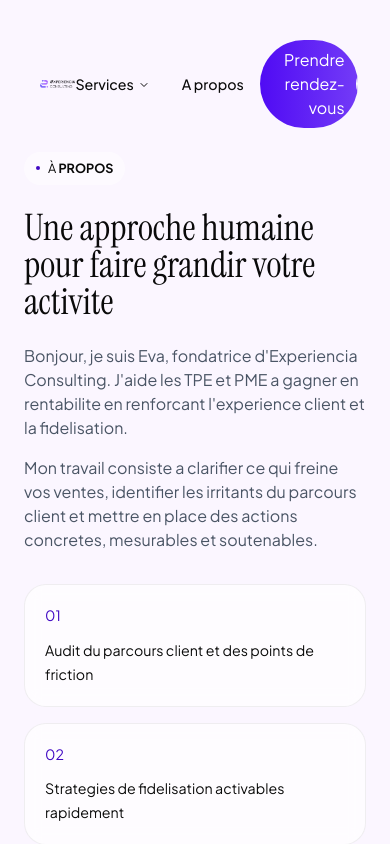
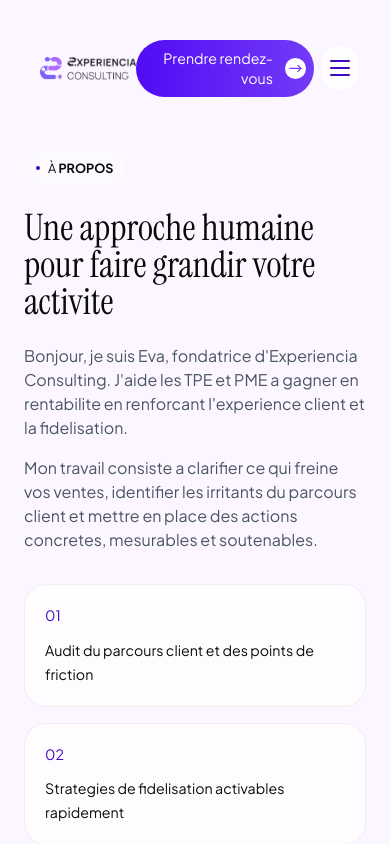
Before and after one commit to KaoBui/nextjs-experiencia, a Next.js app: page /a-propos in a window 390 px wide. Shown: the top 844 px of the page. Built offline with nearby package versions, Linux system fonts and the light colour scheme.

Commit message:
Fix mobile

```diff
--- a/app/[slug]/page.tsx
+++ b/app/[slug]/page.tsx
@@ -75,7 +75,7 @@ export default async function ServicePage({ params }: ServicePageProps) {
       <ServiceHeader service={service} />
       <ServiceWhy service={service} />
       <ServiceWhoFor service={service} />
-      <sectionw
+      <section
         id="form"
         className="px-section-padding bg-indigo-dark overflow-hidden py-[8vh]"
       >
--- a/components/NavBar.tsx
+++ b/components/NavBar.tsx
@@ -1,6 +1,6 @@
 "use client";
 
-import { useRef } from "react";
+import { useRef, useState } from "react";
 import Image from "next/image";
 import { useGSAP } from "@gsap/react";
 import gsap from "gsap";
@@ -30,11 +30,13 @@ const serviceNavItems = serviceSlugs.map((slug) => ({
 }));
 
 function NavContent({ compact = false }: { compact?: boolean }) {
+  const [isMenuOpen, setIsMenuOpen] = useState(false);
+
   return (
     <div className={compact ? "mx-site-margin flex justify-center" : ""}>
       <nav
         className={[
-          "flex items-center justify-between p-2",
+          "relative flex items-center justify-between p-2",
           compact
             ? "w-full max-w-[50rem] rounded-full bg-white/70 shadow-[0_4px_4px_rgba(0,0,0,0.04)] backdrop-blur-md"
             : "w-full",
@@ -50,7 +52,7 @@ function NavContent({ compact = false }: { compact?: boolean }) {
           />
         </TransitionLink>
 
-        <div className="flex items-center gap-4 text-base">
+        <div className="hidden items-center gap-4 text-base md:flex">
           <NavigationMenu viewport={false} className="flex-none">
             <NavigationMenuList className="gap-4">
               <NavigationMenuItem>
@@ -90,7 +92,71 @@ function NavContent({ compact = false }: { compact?: boolean }) {
           ))}
         </div>
 
-        <Button href="/contact">Prendre rendez-vous</Button>
+        <div className="flex items-center gap-2">
+          <Button href="/contact">Prendre rendez-vous</Button>
+          <button
+            type="button"
+            aria-expanded={isMenuOpen}
+            aria-controls={compact ? "mobile-nav-sticky" : "mobile-nav-main"}
+            aria-label={isMenuOpen ? "Fermer le menu" : "Ouvrir le menu"}
+            className="flex h-11 w-11 items-center justify-center rounded-full border border-white/70 bg-white/80 backdrop-blur-md md:hidden"
+            onClick={() => setIsMenuOpen((open) => !open)}
+          >
+            <span className="sr-only">
+              {isMenuOpen ? "Fermer le menu" : "Ouvrir le menu"}
+            </span>
+            <span className="relative block h-4 w-5">
+              <span
+                className={`bg-indigo absolute top-0 left-0 h-0.5 w-5 rounded-full transition-transform duration-300 ${
+                  isMenuOpen ? "translate-y-[7px] rotate-45" : ""
+                }`}
+              />
+              <span
+                className={`bg-indigo absolute top-[7px] left-0 h-0.5 w-5 rounded-full transition-opacity duration-200 ${
+                  isMenuOpen ? "opacity-0" : "opacity-100"
+                }`}
+              />
+              <span
+                className={`bg-indigo absolute top-[14px] left-0 h-0.5 w-5 rounded-full transition-transform duration-300 ${
+                  isMenuOpen ? "-translate-y-[7px] -rotate-45" : ""
+                }`}
+              />
+            </span>
+          </button>
+        </div>
+
+        <div
+          id={compact ? "mobile-nav-sticky" : "mobile-nav-main"}
+          className={`absolute top-full left-0 right-0 mt-3 rounded-[1.75rem] border border-white/70 bg-white/92 p-3 shadow-[0_20px_60px_rgba(34,8,66,0.12)] backdrop-blur-md transition-all duration-300 md:hidden ${
+            isMenuOpen
+              ? "pointer-events-auto translate-y-0 opacity-100"
+              : "pointer-events-none -translate-y-2 opacity-0"
+          }`}
+        >
+          <div className="flex flex-col gap-1">
+            <p className="px-3 pt-1 text-xs font-medium tracking-[0.16em] uppercase text-neutral-500">
+              Services
+            </p>
+            {serviceNavItems.map((item) => (
+              <TransitionLink
+                key={item.href}
+                href={item.href}
+                className="rounded-[1rem] px-3 py-3 text-sm transition hover:bg-black/[0.03]"
+              >
+                {item.label}
+              </TransitionLink>
+            ))}
+            {navItems.map((item) => (
+              <TransitionLink
+                key={item.href}
+                href={item.href}
+                className="rounded-[1rem] px-3 py-3 text-sm transition hover:bg-black/[0.03]"
+              >
+                {item.label}
+              </TransitionLink>
+            ))}
+          </div>
+        </div>
       </nav>
     </div>
   );
--- a/components/components/Button.tsx
+++ b/components/components/Button.tsx
@@ -77,14 +77,14 @@ export default function Button({
     >
       <span
         ref={textRef}
-        className="relative z-0 block text-right will-change-transform"
+        className="relative z-0 block text-right text-sm md:text-base will-change-transform"
       >
         {children}
       </span>
       <div
         ref={iconRef}
         className={cn(
-          "relative z-10 aspect-square h-10 w-10 rounded-full bg-white p-3 will-change-transform",
+          "relative z-10 aspect-square w-6 md:w-10 rounded-full bg-white p-1 md:p-3 will-change-transform",
           iconClassName,
         )}
       >
--- a/sanity/client.ts
+++ b/sanity/client.ts
@@ -1,5 +1,5 @@
 import { createClient } from "next-sanity";
-import imageUrlBuilder from "@sanity/image-url";
+import { createImageUrlBuilder } from "@sanity/image-url";
 
 export const client = createClient({
   projectId: process.env.NEXT_PUBLIC_SANITY_PROJECT_ID!,
@@ -8,8 +8,8 @@ export const client = createClient({
   useCdn: false,
 });
 
-const builder = imageUrlBuilder(client);
+const builder = createImageUrlBuilder(client);
 
-export function urlFor(source: unknown) {
+export function urlFor(source: any) {
   return builder.image(source);
 }
```
